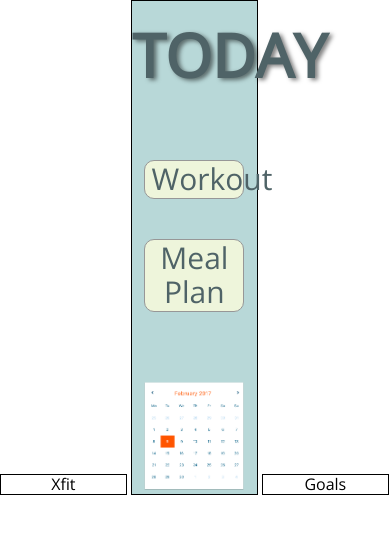
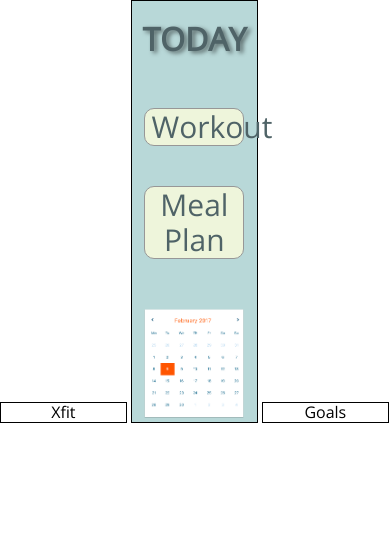
Before and after one commit to gness1804/design-challenge-fitness-site, a website: page index.html in a window 390 px wide. Drawn offline with nearby package versions, Linux system fonts and the light colour scheme.

Commit message:
Add mobile.css file and media query for middle column

```diff
--- a/index.html
+++ b/index.html
@@ -7,6 +7,7 @@
     <script src="https://ajax.googleapis.com/ajax/libs/jquery/1.12.4/jquery.min.js"></script>
     <link rel="stylesheet" style="text/css" href="https://cdnjs.cloudflare.com/ajax/libs/normalize/4.2.0/normalize.css"/>
     <link rel="stylesheet" style="text/css" href="styles.css"/>
+    <link rel="stylesheet" style="text/css" href="mobile.css"/>
     <title></title>
   </head>
   <body>
--- /dev/null
+++ b/mobile.css
@@ -0,0 +1,11 @@
+@media screen and (max-width: 700px) {
+
+  .today h2 {
+    font-size: 32px;
+  }
+
+  .middle-column-buttons-container {
+    margin: 30px auto;
+  }
+
+}
```
